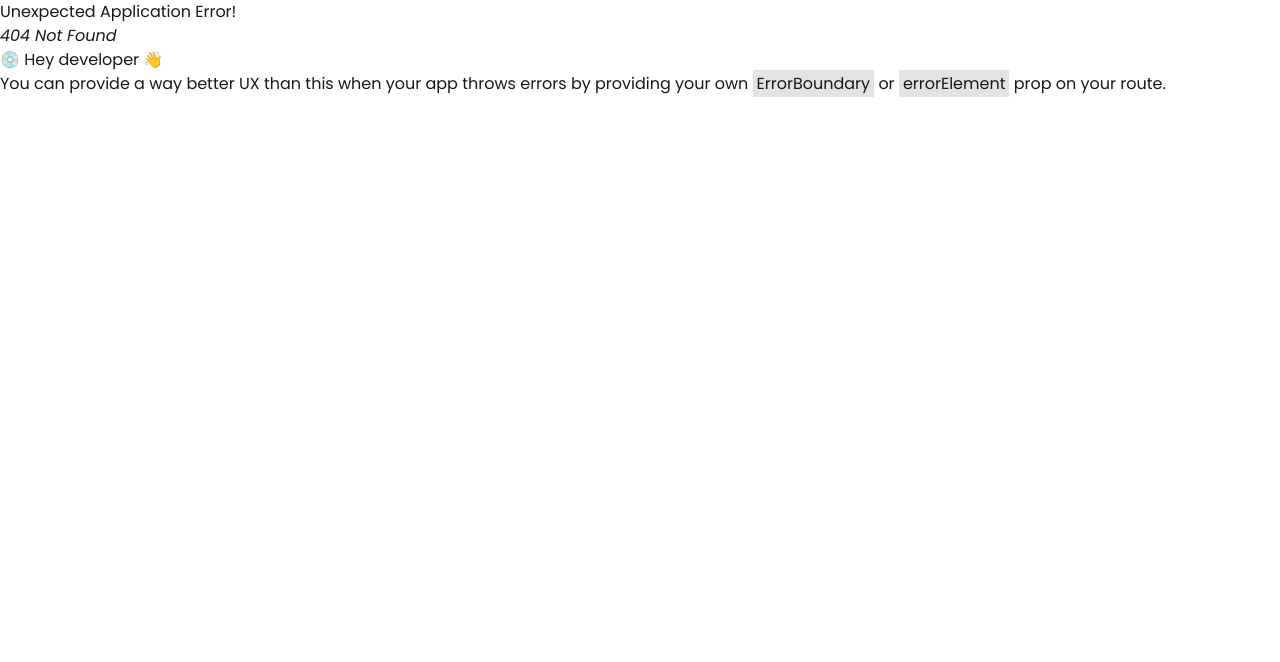
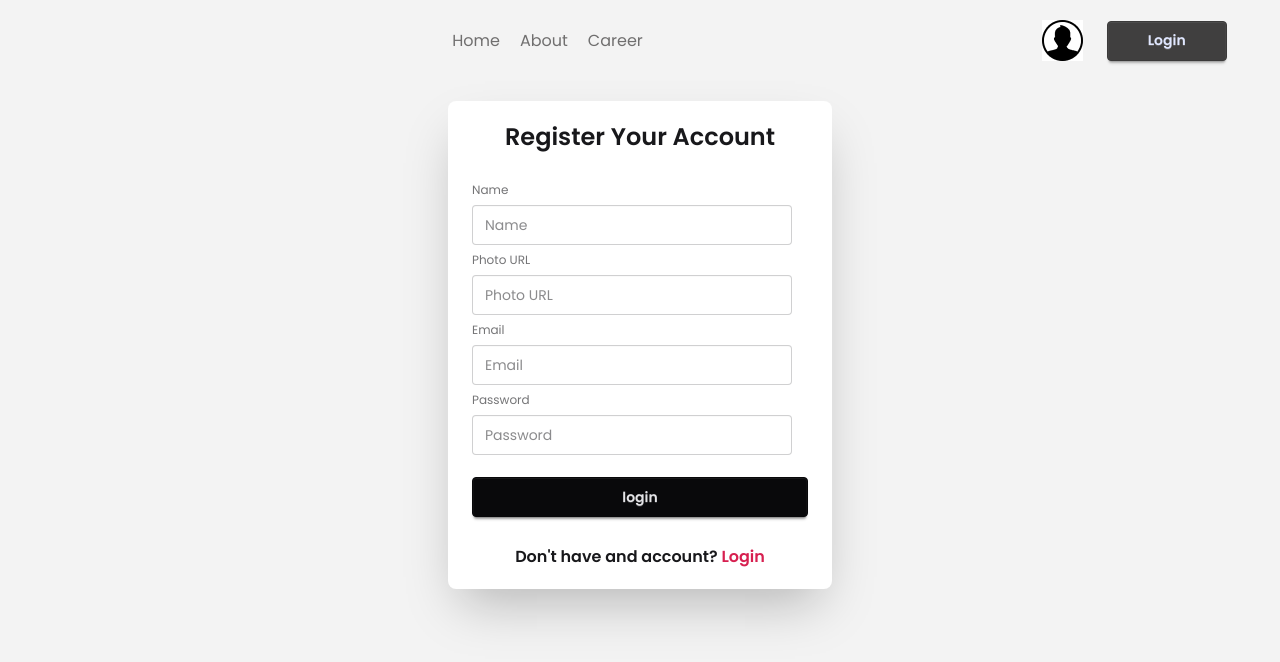
Before and after one commit to mdtanvirislamrakib/Dragon-news-project, a React (Vite) app: page /auth/register in a window 1280 px wide. Before the commit this address had no page. Shown: the top 662 px of the page. Built offline with nearby package versions, Linux system fonts and the light colour scheme.

Commit message:
login and registration form complete

```diff
--- /dev/null
+++ b/src/Layouts/AuthLayout.jsx
@@ -0,0 +1,18 @@
+import React from 'react';
+import Navbar from '../components/Navbar/Navbar';
+import { Outlet } from 'react-router';
+
+const AuthLayout = () => {
+    return (
+        <div className='bg-base-200 min-h-screen'>
+            <header className='w-11/12 mx-auto py-5'>
+                <Navbar></Navbar>
+            </header>
+            <main className='w-11/12 mx-auto py-5'>
+                <Outlet></Outlet>
+            </main>
+        </div>
+    );
+};
+
+export default AuthLayout;
--- a/src/Router/Router.jsx
+++ b/src/Router/Router.jsx
@@ -2,6 +2,9 @@
 import HomeLayouts from "../Layouts/HomeLayouts";
 import Home from "../pages/Home/Home";
 import CategoryNews from "../pages/CategoryNews/CategoryNews";
+import Login from "../pages/Login/Login";
+import Register from "../pages/Register/Register";
+import AuthLayout from "../Layouts/AuthLayout";
 
 const router = createBrowserRouter([
     {
@@ -30,7 +33,17 @@
     },
     {
         path: "/auth",
-        element: <div>Authentication Layout</div>
+        Component: AuthLayout,
+        children: [
+            {
+                path: "/auth/login",
+                Component: Login
+            },
+            {
+                path: "/auth/register",
+                Component: Register
+            },
+        ]
     },
     {
         path: "/news",
--- a/src/components/Navbar/Navbar.jsx
+++ b/src/components/Navbar/Navbar.jsx
@@ -1,5 +1,5 @@
 import React from 'react';
-import { NavLink } from 'react-router';
+import { Link, NavLink } from 'react-router';
 import userImage from "../../assets/user.png"
 
 const Navbar = () => {
@@ -13,7 +13,7 @@
             </div>
             <div className='login-btn flex items-center gap-6'>
                 <img src={userImage} alt="" />
-                <button className='btn btn-primary px-10'>Login</button>
+                <Link to="/auth/login" className='btn btn-primary px-10'>Login</Link>
             </div>
         </div>
     );
--- /dev/null
+++ b/src/pages/Login/Login.jsx
@@ -0,0 +1,26 @@
+import React from 'react';
+import { Link, NavLink } from 'react-router';
+
+const Login = () => {
+    return (
+        <div className='flex items-center justify-center'>
+            <div className="card bg-base-100 w-full max-w-sm shrink-0 shadow-2xl py-5">
+                <h2 className='text-2xl text-center font-semibold'>Login To Your Account</h2>
+                <div className="card-body">
+                    <form className="fieldset">
+                        <label className="label">Email</label>
+                        <input type="email" className="input" placeholder="Email" />
+                        <label className="label">Password</label>
+                        <input type="password" className="input" placeholder="Password" />
+
+                        <button className="btn btn-neutral mt-4">Register</button>
+                    </form>
+                </div>
+                <p className='text-center font-semibold'>Don't have and account? <Link to ="/auth/register" className='text-secondary'>Register</Link> </p>
+            </div>
+        </div>
+
+    );
+};
+
+export default Login;
--- /dev/null
+++ b/src/pages/Register/Register.jsx
@@ -0,0 +1,32 @@
+import React from 'react';
+import { Link } from 'react-router';
+
+const Register = () => {
+    return (
+        <div className='flex items-center justify-center'>
+            <div className="card bg-base-100 w-full max-w-sm shrink-0 shadow-2xl py-5">
+                <h2 className='text-2xl text-center font-semibold'>Register Your Account</h2>
+                <div className="card-body">
+                    <form className="fieldset">
+                        <label className="label">Name</label>
+                        <input type="text" className="input" placeholder="Name" />
+
+                        <label className="label">Photo URL</label>
+                        <input type="text" className="input" placeholder="Photo URL" />
+
+                        <label className="label">Email</label>
+                        <input type="email" className="input" placeholder="Email" />
+
+                        <label className="label">Password</label>
+                        <input type="password" className="input" placeholder="Password" />
+
+                        <button className="btn btn-neutral mt-4">login</button>
+                    </form>
+                </div>
+                <p className='text-center font-semibold'>Don't have and account? <Link to="/auth/login" className='text-secondary'>Login</Link> </p>
+            </div>
+        </div>
+    );
+};
+
+export default Register;
```
